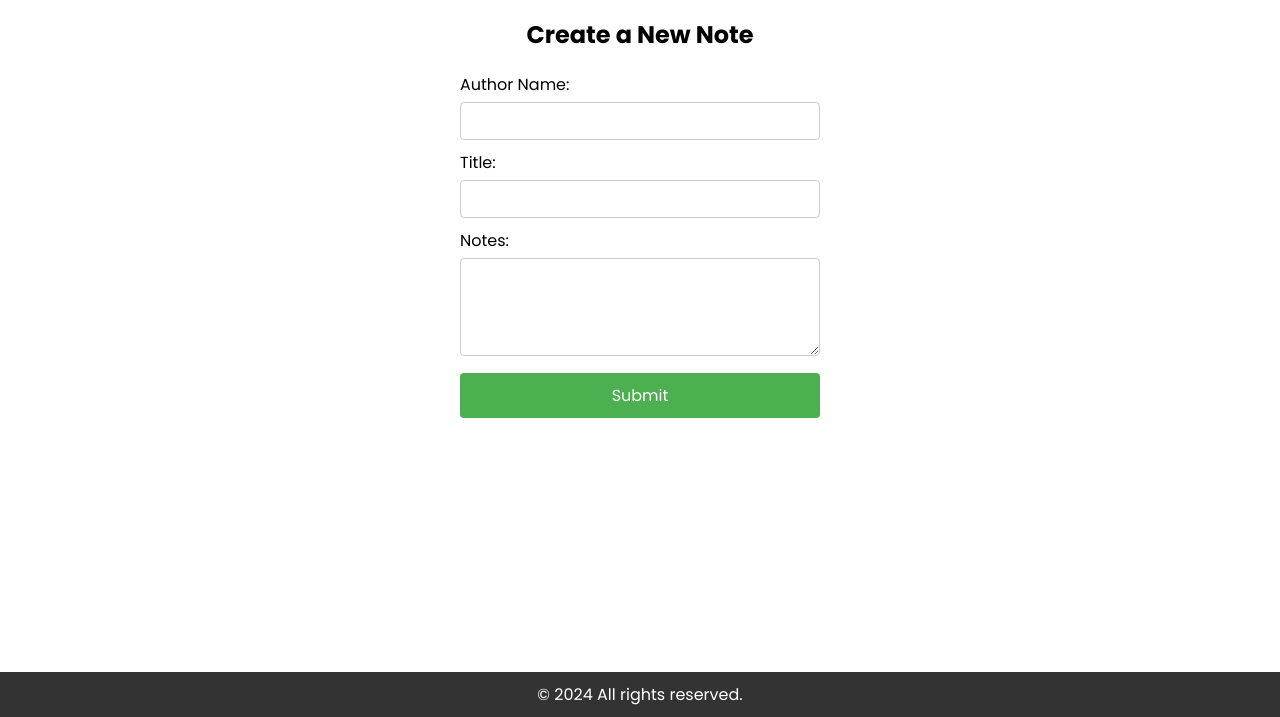
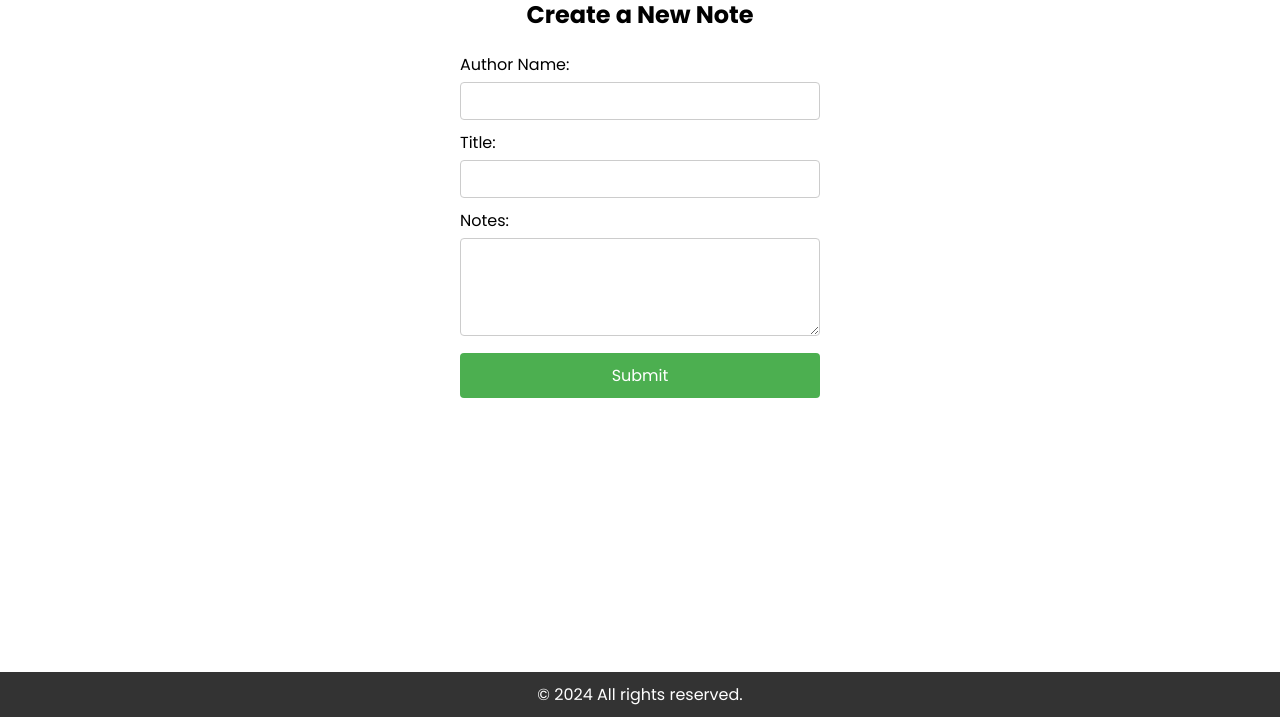
Before and after one commit to ZainAli909192/NotesApp, a plain HTML site: page index.html in a window 1280 px wide. Shown: the part 83-800 px from the top of the page. Drawn offline with Linux system fonts and the light colour scheme.

Commit message:
Update navbar.css

```diff
--- a/navbar.css
+++ b/navbar.css
@@ -34,10 +34,6 @@ body {
   background-color: #4CAF50;
 }
 
-.container {
-  max-width: 800px;
-  margin: 20px auto;
-}
 
 table {
   width: 100%;
```
